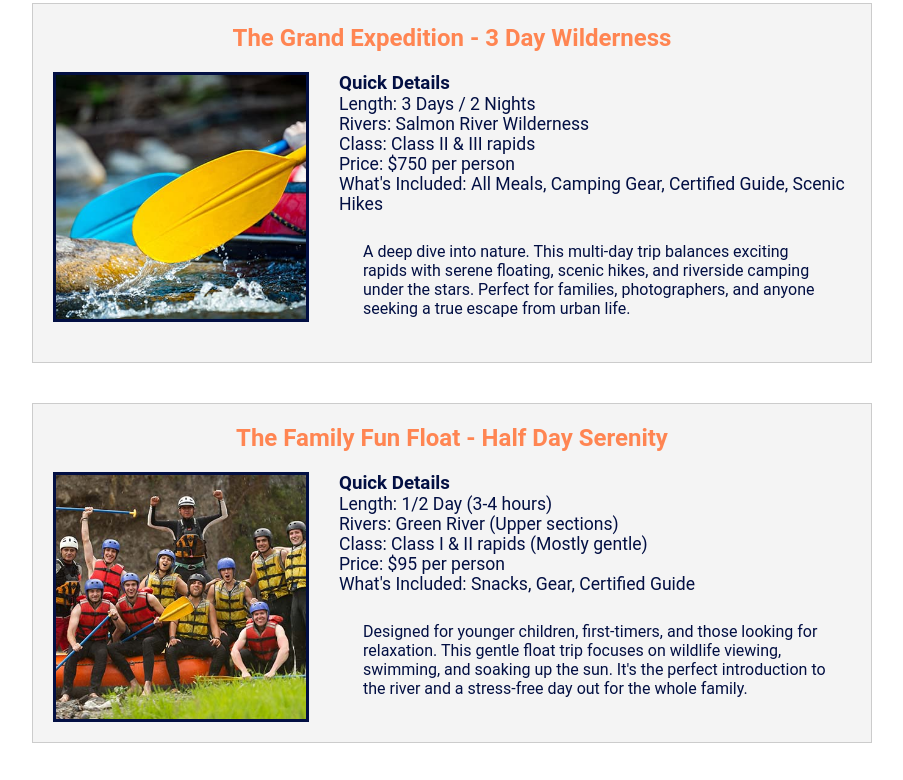
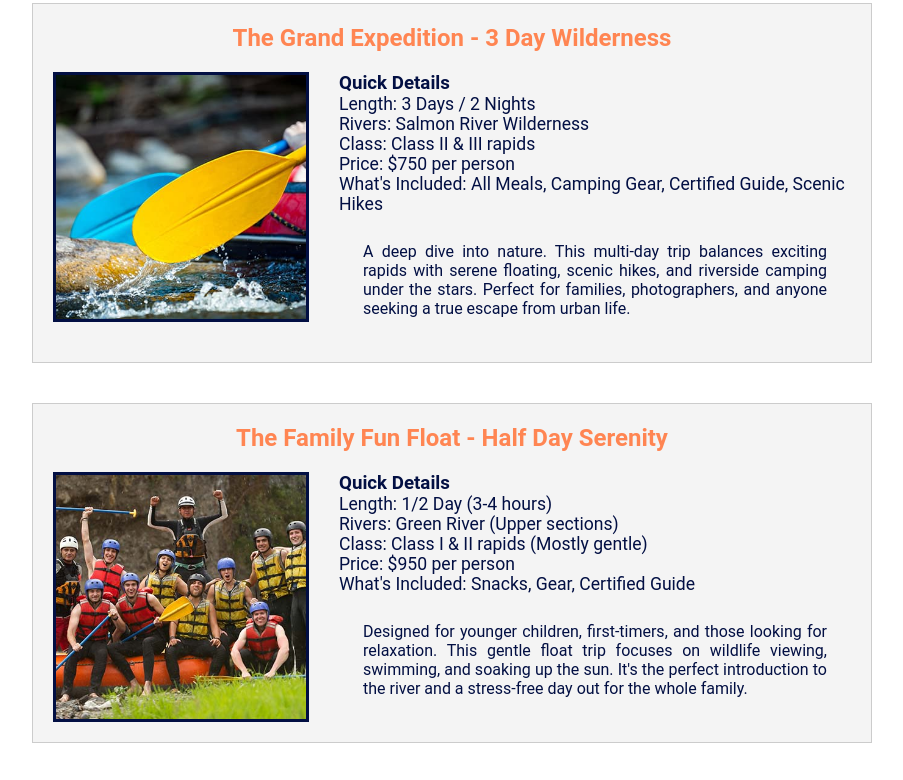
Before and after one commit to jordannnascimento/wdd130, a plain HTML site: page wwr/trips.html in a window 1280 px wide. Shown: the part 973-1753 px from the top of the page, without its empty margins (188-1091 px from the left). Drawn offline with Linux system fonts and the light colour scheme.

Commit message:
adjusting 100 selectors

```diff
--- a/wwr/styles/rafting.css
+++ b/wwr/styles/rafting.css
@@ -30,7 +30,7 @@ header {
 h1, h2, h3, h4, h5, h6 {
     font-family: var(--heading-font);
 }
-nav, p, section, article {
+nav, p, section {
     margin: 16px;
     padding: 8px;
 }
@@ -203,9 +203,6 @@ footer {
     gap: 20px;
     margin-bottom: 30px;
 }
-.adventure-gallery figure {
-    text-align: center;
-}
 .trip-offers img {
     width: 100%;
     height: 200px;
@@ -252,6 +249,7 @@ footer {
     display: grid;
     grid-template-columns: repeat(5, 1fr);
     gap: 15px;
+    text-align: center;
 }
 .adventure-gallery img {
     width: 100%;
@@ -287,6 +285,9 @@ footer {
 .trip-info h3 {
     margin-top: 0;
     color: var(--primary-color);
+}
+.trip-info p {
+    text-align: justify;
 }
 .trip-info ul {
     list-style: none;
--- a/wwr/trips.html
+++ b/wwr/trips.html
@@ -80,7 +80,7 @@
                         <li>Length: 1/2 Day (3-4 hours)</li>
                         <li>Rivers: Green River (Upper sections)</li>
                         <li>Class: Class I & II rapids (Mostly gentle)</li>
-                        <li>Price: $95 per person</li>
+                        <li>Price: $950 per person</li>
                         <li>What's Included: Snacks, Gear, Certified Guide</li>
                     </ul>
                     <p>Designed for younger children, first-timers, and those looking for relaxation. This gentle float
```
